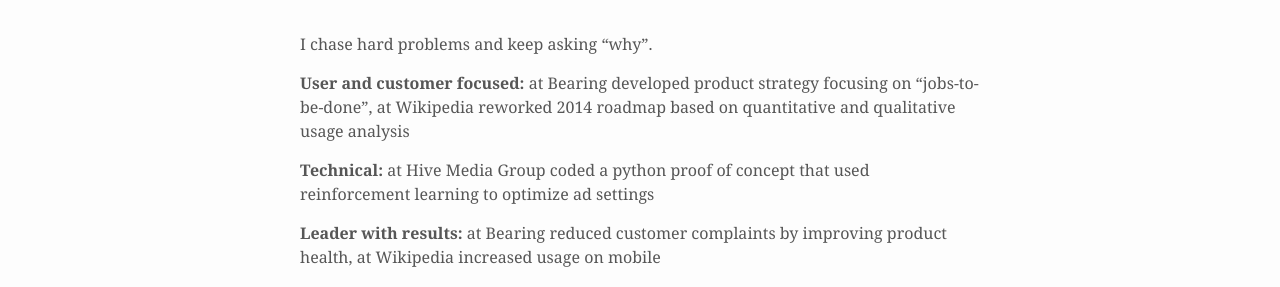
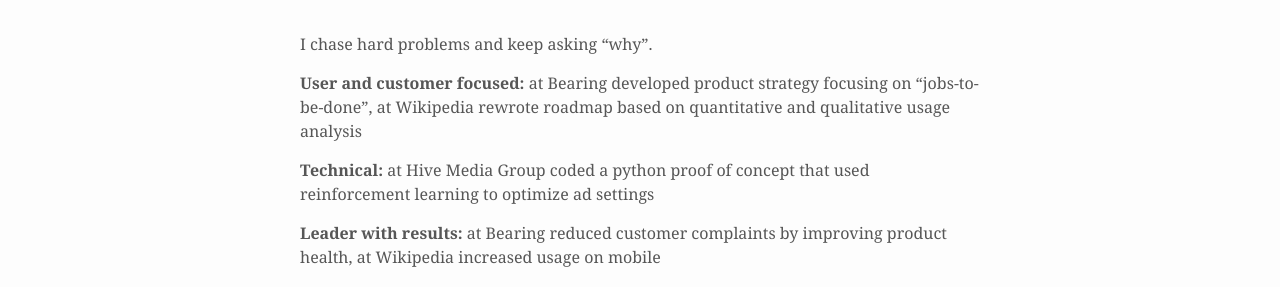
Before and after one commit to kenanwang/username.github.io, a Jekyll site: the page built from resume.md, in a window 1280 px wide. Shown: the part 130-417 px from the top of the page. Built offline with Jekyll 4.4.1, drawn with Linux system fonts in a browser that asks for light colours; nearby versions of some CDN libraries.

Commit message:
Update resume.md

```diff
--- a/resume.md
+++ b/resume.md
@@ -6,7 +6,7 @@ permalink: /resume/
 
 I chase hard problems and keep asking "why".
 
-**User and customer focused:** at Bearing developed product strategy focusing on "jobs-to-be-done", at Wikipedia reworked 2014 roadmap based on quantitative and qualitative usage analysis
+**User and customer focused:** at Bearing developed product strategy focusing on "jobs-to-be-done", at Wikipedia rewrote roadmap based on quantitative and qualitative usage analysis
 
 **Technical:** at Hive Media Group coded a python proof of concept that used reinforcement learning to optimize ad settings
 
```
